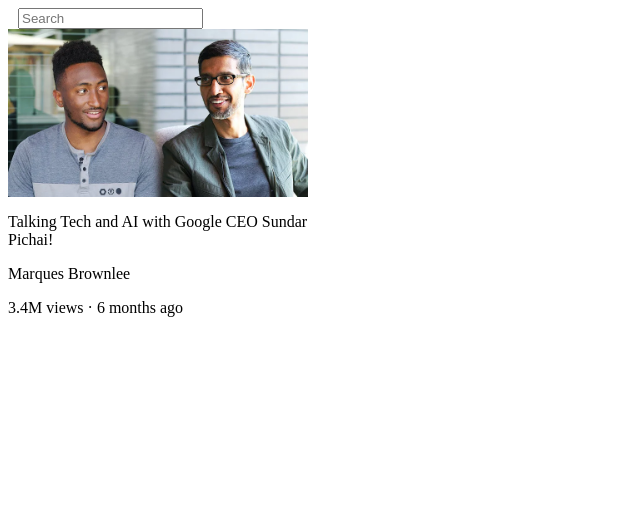
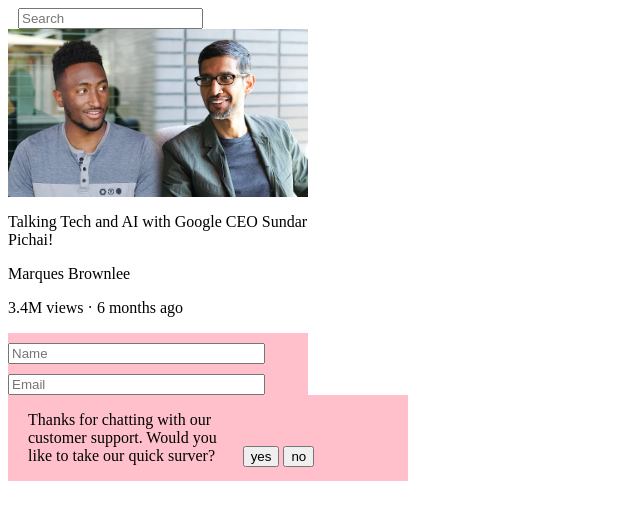
Before and after one commit to reyjrcode/basic-html-and-css, a plain HTML site: page DisplayProperty.html in a window 1280 px wide. Shown: the whole page, without its empty margins (0-640 px from the left). Drawn offline with Linux system fonts and the light colour scheme.

Commit message:
display project with exercise

```diff
--- a/DisplayProperty.html
+++ b/DisplayProperty.html
@@ -21,6 +21,38 @@
         display: block;
 
     }
+    .exercise-1{
+        width: 300px;
+        background-color: pink;
+        height: 100%;
+    }
+    .name-bar,
+    .email-bar{
+        margin-top: 10px;
+        width: 83%;
+        display: iblock;
+    }
+    .exercise-2{
+        width: 401px;
+        background-color: pink;
+    }
+    .exercise-2{
+        width: 400px;
+    }
+    .exercise-2-no1,
+    .exercise-2-no2{
+        display: inline-block;
+        margin-left: 20px;
+    }
+    .sulod-sa-exercise2{
+
+        width: 100%;
+        object-fit: contain;
+        object-position: center;
+        border-width: 2px;
+        border-style: solid;
+        border-color: pink;
+    }
     </style>
 </head>
 <body>
@@ -37,6 +69,27 @@
         <p class="video-stats">
             3.4M views · 6 months ago
         </p>
+
+        <!-- exercise -->
+    <div class="exercise-1">
+        <input type="text" class="name-bar" placeholder="Name">
+        <input type="text" class="email-bar" placeholder="Email">
+    </div>
+
+    <div class="exercise-2">
+    <div class="exercise-2-no1">
+        <p class="exercise-2-text">
+        Thanks for chatting with our <br>
+        customer support. Would you <br>
+        like to take our quick surver?
+    </p></div>
+    <div class="exercise-2-no2">
+        <div class="sulod-sa-exercise2">
+            <button>yes</button>
+        <button>no</button>
+        </div>
+    </div>
+    </div>
     </body>
 </body>
 </html>
```
Also changed, not shown: divelement.html (added, +43 -0 lines).
